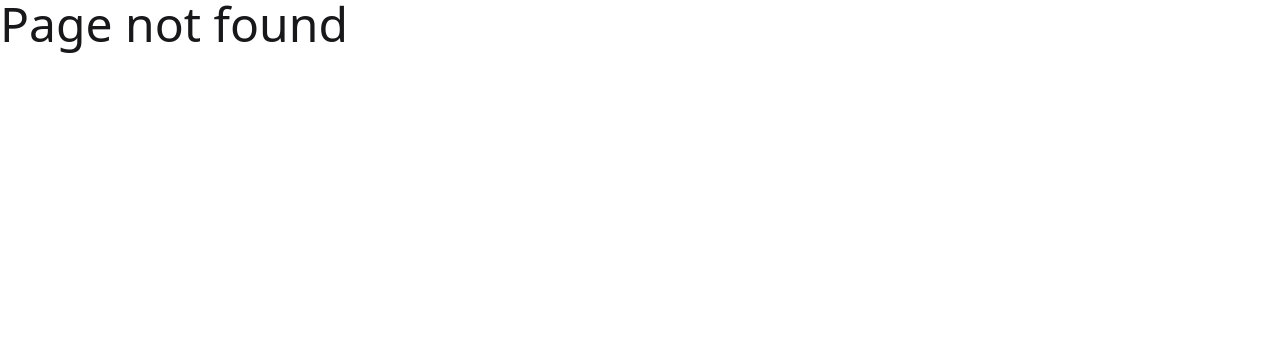
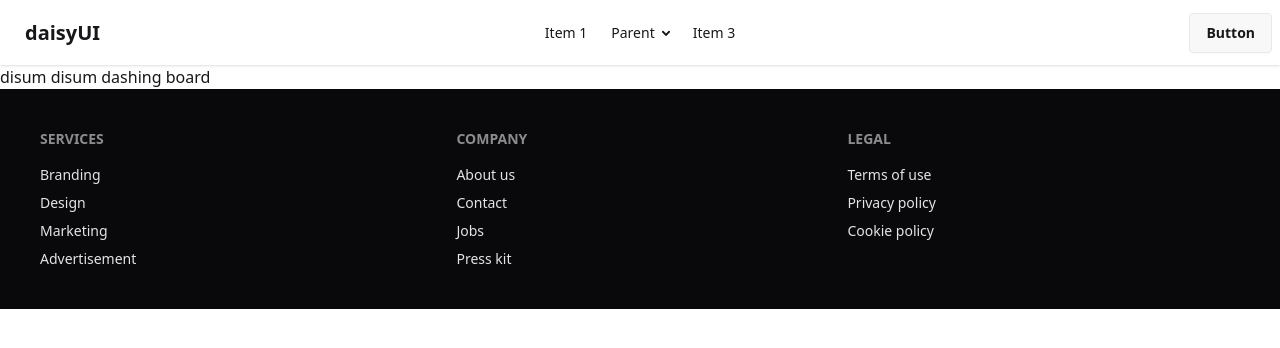
Before and after one commit to tarekul42/revision-project2-boi-poka, a React (Vite) app: page /dashboard in a window 1280 px wide. Before the commit this address had no page. Shown: the top 348 px of the page. Built offline with nearby package versions, Linux system fonts and the light colour scheme.

Commit message:
routing exploration done. so, other components added done on main layout

```diff
--- /dev/null
+++ b/src/Components/Dashboard/Dashboard.jsx
@@ -0,0 +1,11 @@
+import React from 'react';
+
+const Dashboard = () => {
+    return (
+        <div>
+            disum disum dashing board
+        </div>
+    );
+};
+
+export default Dashboard;
--- a/src/main.jsx
+++ b/src/main.jsx
@@ -4,12 +4,20 @@ import { BrowserRouter, Route, Routes } from "react-router";
 import "./index.css";
 import Root from "./Components/Root/Root.jsx";
 import ErrorPage from "./Components/ErrorPage/ErrorPage.jsx";
+import Home from "./Components/Home/Home.jsx";
+import Dashboard from "./Components/Dashboard/Dashboard.jsx";
 
 createRoot(document.getElementById("root")).render(
   <StrictMode>
     <BrowserRouter>
       <Routes>
-        <Route path="/" element={<Root />} />
+        <Route path="/" element={<Root />}>
+          {/* Default page when visiting "/" */}
+          <Route index element={<Home />} />
+          <Route path="dashboard" element={<Dashboard />} />
+        </Route>
+
+        {/* Error Page (Shown for invalid routes) */}
         <Route path="*" element={<ErrorPage />} />
       </Routes>
     </BrowserRouter>
```
